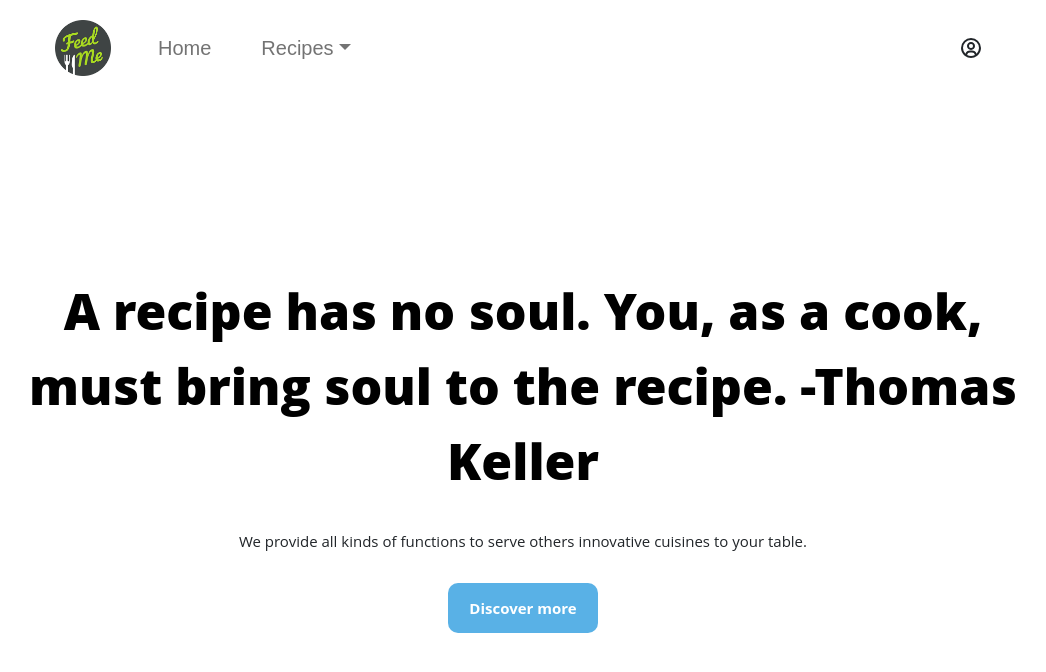
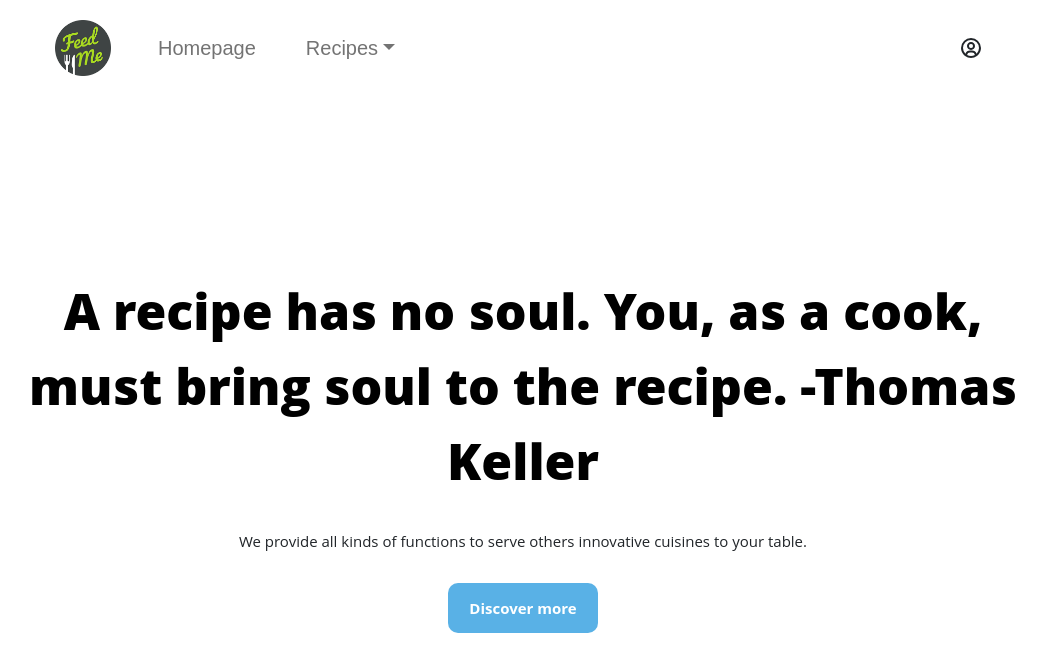
Before and after one commit to maxyhwu/feedme, a React (Create React App) app in the folder frontend/: page / in a window 1280 px wide. Shown: the top 672 px of the page, without its empty margins (117-1163 px from the left). Built offline with nearby package versions, Linux system fonts and the light colour scheme; no server answers.

Commit message:
change Home to Homepage (for translation)

```diff
--- a/frontend/src/Header/Header.js
+++ b/frontend/src/Header/Header.js
@@ -66,7 +66,7 @@ const Header = () => {
                 {/* Navbar content */}
                 <Navbar.Collapse id="basic-navbar-nav">
                     <Nav className="me-auto navbuttonList">
-                        <Nav.Link className="navbutton" onClick={() => {navigate('/')}}>Home</Nav.Link>
+                        <Nav.Link className="navbutton" onClick={() => {navigate('/')}}>Homepage</Nav.Link>
 
                         <NavDropdown title="Recipes" id="basic-nav-dropdown">
                             <NavDropdown.Item onClick={() => {navigate('/recipe')}}>All Recipes</NavDropdown.Item>
```
